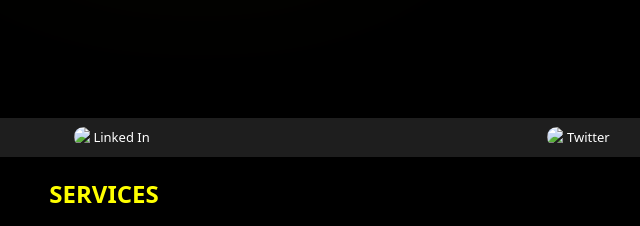
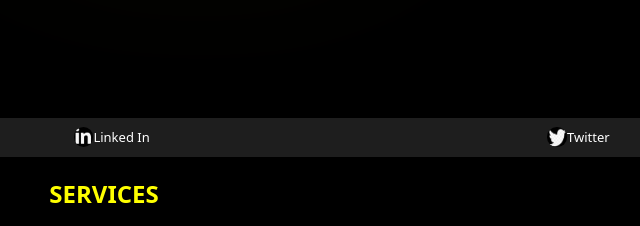
Before and after one commit to niyobertin/My-Brand-Niyonkuru, a plain HTML site: page pages/home.html in a window 1280 px wide. Shown: the part 780-1006 px from the top of the page, 536-1176 px from the left. Drawn offline with nearby package versions, Linux system fonts and the light colour scheme.

Commit message:
new update

```diff
--- a/pages/home.html
+++ b/pages/home.html
@@ -57,8 +57,8 @@
         <footer class="footerSection">
             <div id="footernav" class="footernav">
                 <div id="fb"><img src="../images/fb.JPG" alt="Facebook"><a href="https://www.facebook.com/profile.php?id=100089600803420">Facebook</a></div>
-                <div id="in"><img src="../images/in.JPG" alt="Linked In"><a href="https://www.linkedin.com/in/niyonkuru-bertin-35438a240/">Linked In</a></div>
-                <div id="twitter"><img src="../images/twitter.JPG" alt="twitter"><a href="https://twitter.com/NiyonkuruBertin">Twitter</a></div>
+                <div id="in"><img src="../images/linked in log.JPG" alt="Linked In"><a href="https://www.linkedin.com/in/niyonkuru-bertin-35438a240/">Linked In</a></div>
+                <div id="twitter"><img src="../images/Capture-teitter.JPG" alt="twitter"><a href="https://twitter.com/NiyonkuruBertin">Twitter</a></div>
             </div>
         </footer>
         <div class="service" id="service">
```
Also changed, not shown: images/Capture-LinkedIn.JPG (added), images/Capture-teitter.JPG (added), images/linked in log.JPG (added).
